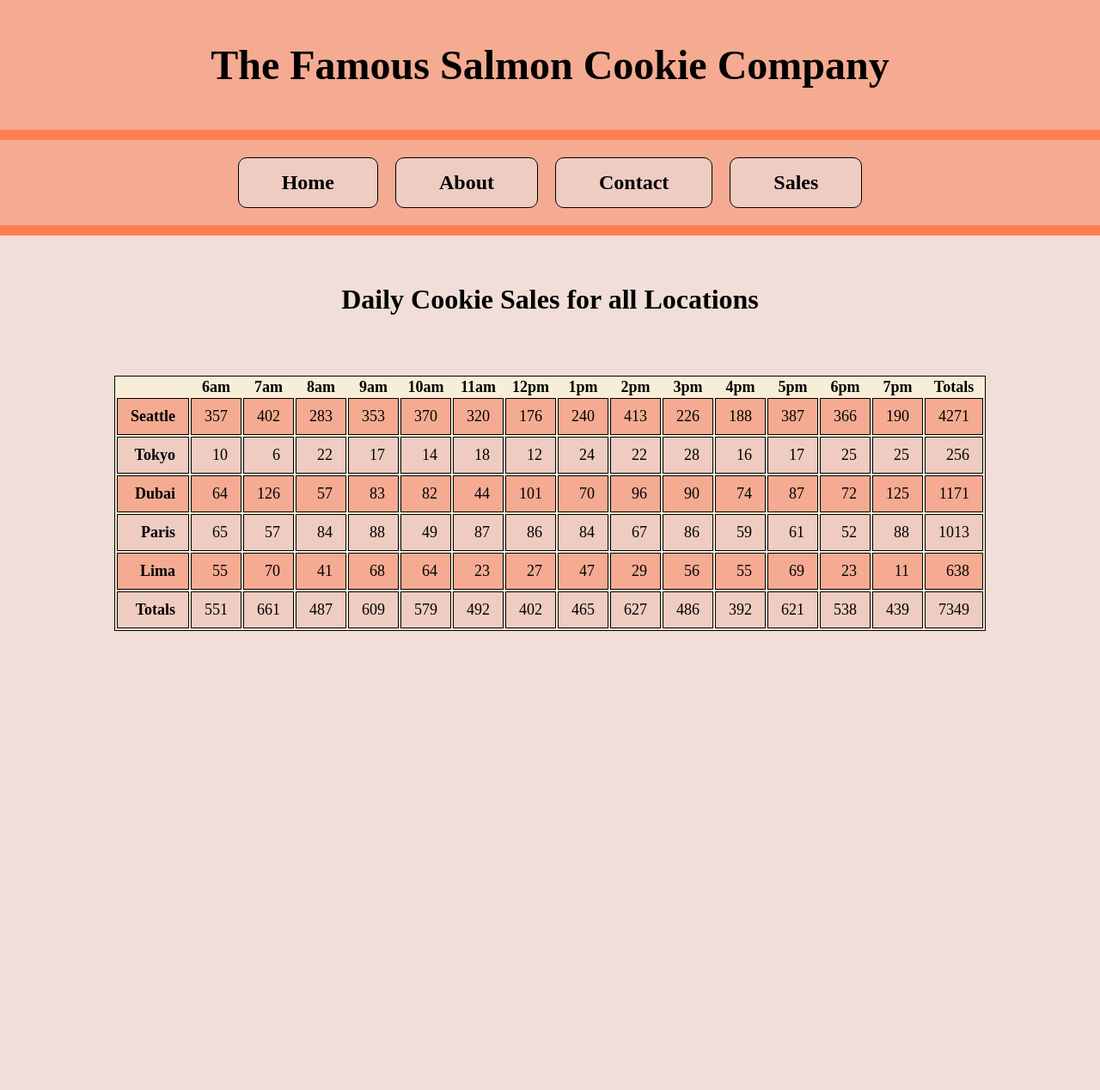
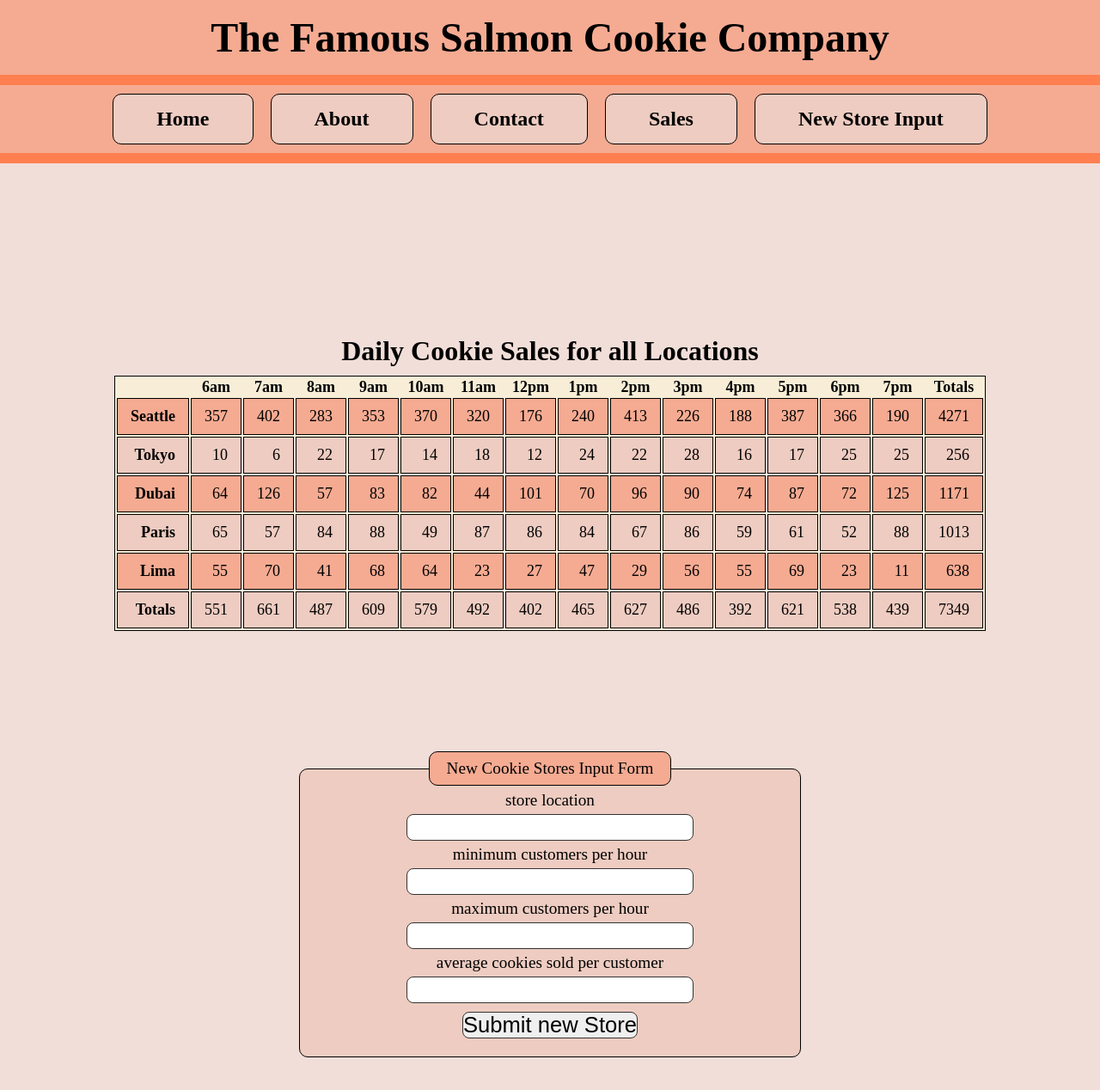
Before and after one commit to fizzo999/cookie-stand, a plain HTML site: page sales.html in a window 1280 px wide. Shown: the top 1268 px of the page at 86% size. Before the commit the page ends 800 px from the top, so only its background shows below. Drawn offline with Linux system fonts and the light colour scheme.

Commit message:
fixed the totals

```diff
--- a/app4.js
+++ b/app4.js
@@ -1,6 +1,6 @@
 'use strict';
 
-var elTarget = document.getElementById('profiles');
+var elTarget = document.getElementById('cookieTable');
 var table = document.createElement('table');
 elTarget.appendChild(table);
 var tableHead = document.createElement('thead');
@@ -38,8 +38,9 @@ function Stores(name, minCust, maxCust, avgCookies) {
 
 Stores.prototype.numOfCustomers = function () {
   // var totalCookiesPerDay = 0;
+  // console.log(hoursOfOperation);
   for (var i = 0; i < hoursOfOperation.length - 1; i++) {
-    var cookiesThisHour = Math.floor((Math.random() * (this.maxCust - this.minCust + 1) + this.minCust) * this.avgCookies);
+    var cookiesThisHour = Math.floor((Math.random() * ((this.maxCust - this.minCust) + 1) + this.minCust) * this.avgCookies);
     this.totalCookiesPerDay += cookiesThisHour;
     this.arrayOfHourlyCookies.push(cookiesThisHour);
   }
@@ -62,17 +63,22 @@ Stores.prototype.printTable = function () {
 
 // populate the footer row, with the totals per store, per hour (think of a loop within a loop)
 function createFooter() {
+  // var foot = document.createElement('tfoot');
+  // tableBody.appendChild(foot);
   var row = document.createElement('tr');
+  tableBody.appendChild(row);
   var nameCell = document.createElement('td');
-  tableBody.appendChild(row);
   nameCell.textContent = 'Totals';
   row.append(nameCell);
+
   // first start looping throuogh our total number of hours
   var totalOfTotals = 0;
   var hourlyTotal = 0;
   for (var i = 0; i < hoursOfOperation.length; i++) {
+
     // we just need to remember to reset at each hour
     hourlyTotal = 0;
+
     for (var j = 0; j < storeLocations.length; j++) {
       hourlyTotal += storeLocations[j].arrayOfHourlyCookies[i];
       totalOfTotals += storeLocations[j].arrayOfHourlyCookies[i];
@@ -84,8 +90,6 @@ function createFooter() {
   }
   // return totalOfTotals, hourlyTotal;
 }
-
-
 
 var seattle = new Stores('Seattle', 23, 65, 6.3);
 seattle.numOfCustomers();
@@ -104,9 +108,43 @@ lima.numOfCustomers();
 lima.printTable();
 
 var storeLocations = [seattle, tokyo, dubai, paris, lima];
+createFooter();
+var storeLocations2 = [];
 
 
-createFooter();
+
+// event Listener for input form
+var formElement = document.getElementById('newStoreInputForm')
+
+formElement.addEventListener('submit', function (event) {
+  event.preventDefault();
+  var name = event.target.storeLocation.value
+  console.log(name);
+  var minCust = event.target.minCust.value
+  console.log(minCust);
+  var maxCust = event.target.maxCust.value
+  console.log(maxCust);
+  var avgCookies = event.target.avgCookies.value
+  console.log(avgCookies);
+
+  var newStoreFromConstructor = new Stores(name, minCust, maxCust, avgCookies)
+
+  storeLocations.push(newStoreFromConstructor);
+
+  console.log(storeLocations);
+
+  newStoreFromConstructor.numOfCustomers();
+
+  var removeEl = document.getElementsByTagName('tr')[storeLocations.length - 1];
+  console.log(removeEl);
+  var containerEl = removeEl.parentNode;
+  containerEl.removeChild(removeEl);
+
+  newStoreFromConstructor.printTable();
+
+  createFooter();
+
+})
 
 
 
--- a/sales.html
+++ b/sales.html
@@ -19,28 +19,30 @@
         <li><a href="#about">About</a></li>
         <li><a href="#contact">Contact</a></li>
         <li><a href="sales.html">Sales</a></li>
+        <li><a href="#newStoreInputForm">New Store Input</a></li>
       </ol>
     </nav>
   </header>
   <main>
-    <section id="profiles">
+    <section id="cookieTable">
       <h2>Daily Cookie Sales for all Locations</h2>
-      <!--
-        ideally we want something that is organized like so
-        <div>
-          <h2>Mittens</h2>
-          <h3>Breed</h3>
-          <p>age</p>
-          <p>health history</p>
-          <ul>
-            <li>Personality Traits</li>
-          </ul>
-          <img src="some cat image">
-        </div>
-       -->
-
     </section>
-
+    <section>
+      <form action="" id="newStoreInputForm">
+        <fieldset>
+          <legend>New Cookie Stores Input Form</legend>
+          <label for="storeLocationLabel">store location</label><br>
+          <input type="text" name="storeLocation" id="storeLocationLabel"><br>
+          <label for="minCustLabel">minimum customers per hour</label><br>
+          <input type="text" name="minCust" id="minCustLabel"><br>
+          <label for="maxCustLabel">maximum customers per hour</label><br>
+          <input type="text" name="maxCust" id="maxCustLabel"><br>
+          <label for="avgCookiesLabel">average cookies sold per customer</label><br>
+          <input type="text" name="avgCookies" id="avgCookiesLabel"><br>
+          <input type="submit" name="submit" value="Submit new Store" class="inputBtn">
+        </fieldset>
+      </form>
+    </section>
   </main>
   <footer>
 
--- a/style.css
+++ /dev/null
@@ -1,113 +0,0 @@
-* {
-  margin: 0;
-  padding: 0;
-}
-
-body {
-  background: #fff;
-  box-sizing: border-box;
-}
-
-h1 {
-  width: 50%;
-  margin: 0 auto;
-  text-align: center;
-  font-size: 3rem;
-  line-height: 3.5rem;
-  color: #fff;
-  padding: 1rem;
-}
-
-h2 {
-  /* text-align: center; */
-  color: black;
-  position: relative;
-  top: 200px;
-}
-
-li {
-  list-style: none;
-}
-
-a {
-  text-decoration: none;
-  color: #000;
-}
-
-/* .placeHolder {
-  padding: 0;
-  margin: 0;
-  background: aquamarine;
-  height: 200px;
-  width: 100%;
-} */
-
-nav {
-  position: fixed;
-  top: 0;
-  left: 0;
-  width: 100vw;
-  background: rgb(58, 37, 179);
-  margin-top: 0;
-  border-bottom: 1rem solid rgb(36, 35, 102);
-  z-index: 5;
-}
-
-nav ol {
-  display: flex;
-  flex-direction: row;
-  align-items: center;
-  justify-content: center;
-  text-align: center;
-}
-
-nav ol li {
-  font-size: 1.5rem;
-  border: 1px solid black;
-  padding: 15px 50px;
-  margin: 20px 10px;
-  border-radius: 10px;
-  background: rgb(178, 168, 233);
-  font-weight: 900;
-}
-
-nav ol li:hover {
-  background: #fff;
-  font-size: 1.5rem;
-  padding: 15px 50px;
-  margin: 20px 10px;
-}
-
-a:hover {
-  color: coral;
-}
-
-/* this is the salmon cookie part styling */
-
-ul {
-  float: left;
-  font-size: 24px;
-  position: relative;
-  top: 200px;
-  left: 200px;
-  display: block;
-  margin: 100px 50px 200px 50px;
-}
-
-ul li {
-  list-style: none;
-  padding: 16px;
-  border: 1px solid black;
-}
-
-ul li:nth-child(odd) {
-  background-color: rgb(243, 199, 183);
-}
-
-ul li:nth-child(even) {
-  background-color: #ecd9d2;
-}
-
-tr {
-  border: 1px solid black;
-}
--- a/style002.css
+++ b/style002.css
@@ -12,7 +12,7 @@ h1 {
   font-size: 3rem;
   text-align: center;
   background-color: rgb(245, 171, 146);
-  padding: 3rem 0;
+  padding: 1.0rem 0;
   border-bottom: coral solid 12px;
 }
 
@@ -26,14 +26,14 @@ a {
 }
 
 nav {
-  position: fixed;
+  /* position: fixed;
   top: 0;
-  left: 0;
+  left: 0; */
   width: 100vw;
   background-color: rgb(245, 171, 146);
   margin-top: 0;
   border-bottom: coral solid 12px;
-  z-index: 5;
+  /* z-index: 5; */
 }
 
 nav ol {
@@ -48,7 +48,7 @@ nav ol li {
   font-size: 1.5rem;
   border: 1px solid black;
   padding: 15px 50px;
-  margin: 20px 10px;
+  margin: 10px 10px;
   border-radius: 10px;
   background-color: rgb(238, 204, 193);
   font-weight: 900;
@@ -58,7 +58,7 @@ nav ol li:hover {
   background: coral;
   font-size: 1.5rem;
   padding: 15px 50px;
-  margin: 20px 10px;
+  margin: 10px 10px;
 }
 
 a:hover {
@@ -82,9 +82,14 @@ img {
 
 
 /* sales page start */
-#profiles h2 {
+
+body {
+  height: 2500px;
+}
+
+#cookieTable h2 {
   position: relative;
-  top: 330px;
+  top: 200px;
   text-align: center;
   font-size: 2rem;
   font-weight: 600;
@@ -95,7 +100,7 @@ img {
 
 table {
   position: relative;
-  top: 400px;
+  top: 210px;
   background-color: rgb(248, 238, 215);
   border: 1px solid black;
   margin: 0 auto;
@@ -119,3 +124,51 @@ td {
   padding: 10px 15px;
   text-align: right;
 }
+
+/* input form styling */
+#newStoreInputForm {
+  margin-top: 350px;
+    /* position: static; */
+    top: 300px;
+    text-align: center;
+    /* font-size: 2rem;
+    font-weight: 600; */
+}
+#newStoreInputForm fieldset {
+  width: 550px;
+  background-color: rgb(238, 204, 193);
+  margin: 0 auto;
+  border: 1px solid black;
+  border-radius: 10px;
+  font-size: 1.2rem;
+  padding: 16px;
+}
+
+#newStoreInputForm legend {
+  background-color: rgb(245, 171, 146);
+  border: 1px solid black;
+  border-radius: 10px;
+  padding: 8px 20px;
+  margin-bottom: -10px;
+}
+
+#newStoreInputForm label {
+  /* float: left; */
+
+  font-size: 1.2rem;
+  /* padding: 20px 0; */
+}
+
+#newStoreInputForm input {
+  /* float: right; */
+  font-size: 1.6rem;
+  padding: 0;
+  margin: 5px;
+  border: 1px solid #333;
+  border-radius: 8px;
+}
+
+input:last-child {
+  padding: 20px 30px;
+  font-size: 35px;
+}
```
Also changed, not shown: Pokemon.js (deleted, +0 -16 lines), index.html (+3 -3 lines), 1 other file.
